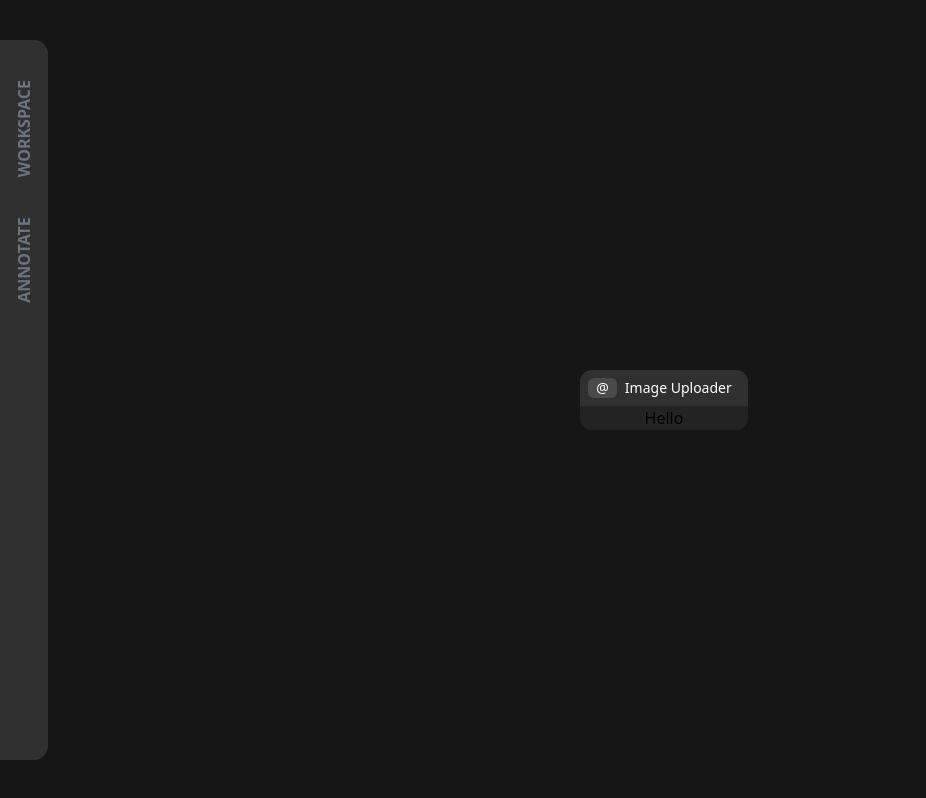
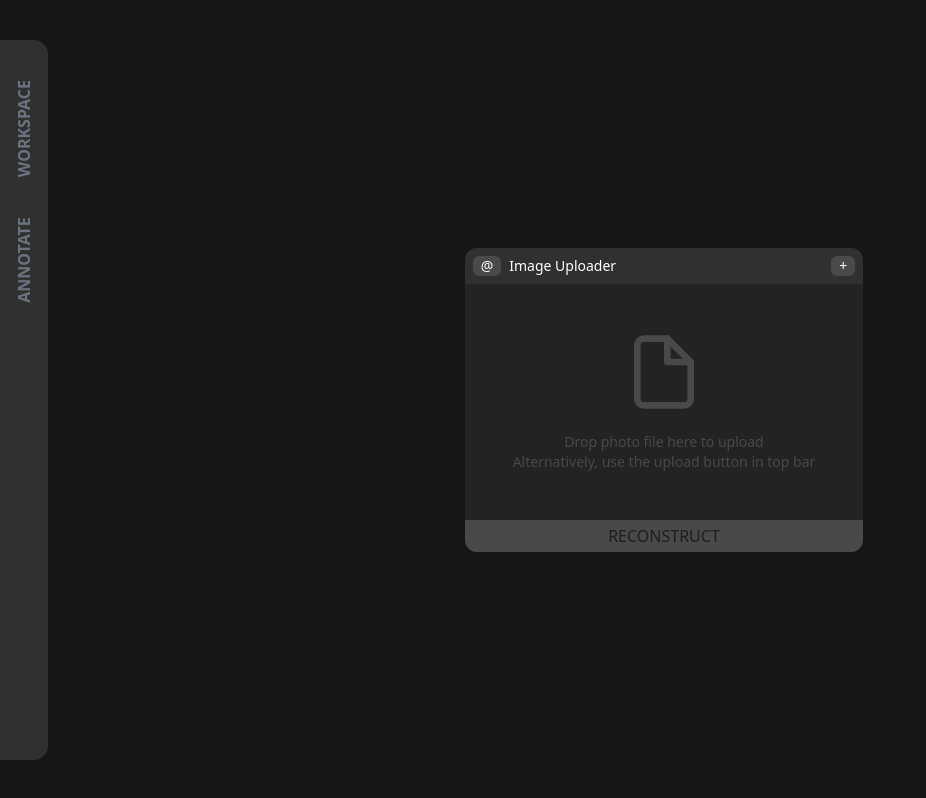
Before and after one commit to RG-404/Mammogan-App, a React (Create React App) app: page / in a window 1280 px wide. Shown: the whole page, without its empty margins (0-926 px from the left). Built offline with nearby package versions, Linux system fonts and the light colour scheme; the HTML template or start-up script is replaced by a standard one.

Commit message:
update image uploader ui

```diff
--- a/src/components/Sidebar/index.tsx
+++ b/src/components/Sidebar/index.tsx
@@ -15,7 +15,7 @@ const Sidebar = (props: SidebarProps) => {
   }, []);
 
   return (
-    <div className="sidebar-custom h-full">
+    <div className="sidebar-custom h-full select-none">
       <div className="rotate-[90deg] origin-bottom-left ml-9">
         <span className="absolute rotate-180 whitespace-nowrap mx-5">
           {props.items
--- a/src/containers/ImageUploader/index.tsx
+++ b/src/containers/ImageUploader/index.tsx
@@ -3,8 +3,39 @@ import Window from "../Window";
 
 const ImageUploader = () => {
   return (
-    <Window title="Image Uploader">
-      <div>Hello</div>
+    <Window
+      title="Image Uploader"
+      topButton={
+        <div className="relative overflow-hidden bg-[#4A4A4A] ml-2 mr-2 px-2 text-sm justify-center items-center flex rounded-md cursor-pointer transition-all hover:bg-[#707070]">
+          +
+          <input type="file" className="absolute left-0 top-0 opacity-0" />
+        </div>
+      }
+    >
+      <div className="flex flex-col justify-center items-center pb-0">
+        <div className="p-12 flex flex-col justify-center items-center">
+          <svg
+            xmlns="http://www.w3.org/2000/svg"
+            viewBox="0 0 24 24"
+            fill="none"
+            stroke="currentColor"
+            stroke-width="2"
+            stroke-linecap="round"
+            stroke-linejoin="round"
+            className="feather feather-file text-[#494949] h-20 mb-5"
+          >
+            <path d="M13 2H6a2 2 0 0 0-2 2v16a2 2 0 0 0 2 2h12a2 2 0 0 0 2-2V9z"></path>
+            <polyline points="13 2 13 9 20 9"></polyline>
+          </svg>
+          <div className="text-[#494949] text-center text-sm">
+            <div>Drop photo file here to upload</div>
+            <div>Alternatively, use the upload button in top bar</div>
+          </div>
+        </div>
+        <div className="bg-[#494949] w-full rounded-b-xl text-center text-[#1E1E1E] py-1 cursor-pointer">
+          RECONSTRUCT
+        </div>
+      </div>
     </Window>
   );
 };
--- a/src/containers/Window/index.tsx
+++ b/src/containers/Window/index.tsx
@@ -4,13 +4,20 @@ import "./style.css";
 const Window = (props: any) => {
   return (
     <div className="bg-[#232323] rounded-xl  flex justify-center items-center flex-col">
-        <div className="w-full bg-[#303030] text-white py-2 flex rounded-t-xl">
-            <div className="bg-[#4A4A4A] ml-2 mr-2 px-2 text-sm justify-center items-center flex rounded-md">@</div>
-            <div className="text-white text-sm mr-2 pr-2">{props.title}</div>
+      <div className="w-full bg-[#303030] text-white py-2 flex rounded-t-xl select-none justify-between">
+        <div className="flex">
+          <div className="bg-[#4A4A4A] ml-2 mr-2 px-2 text-sm justify-center items-center flex rounded-md">
+            @
+          </div>
+          <div className="text-white text-sm mr-2 pr-2">{props.title}</div>
         </div>
-        <div className="h-30">
-            {props.children}
+        <div>
+          {
+            props.topButton ? (props.topButton): null
+          }
         </div>
+      </div>
+      <div className="h-30">{props.children}</div>
     </div>
   );
 };
```
Also changed, not shown: src/assets/file.svg (added).
